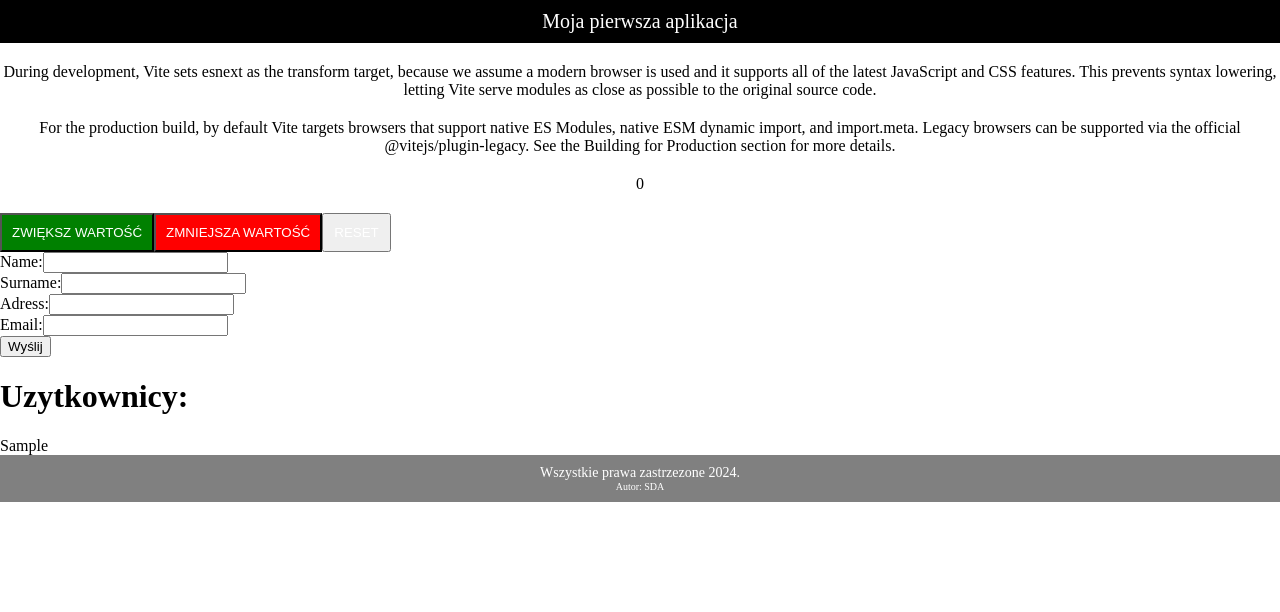
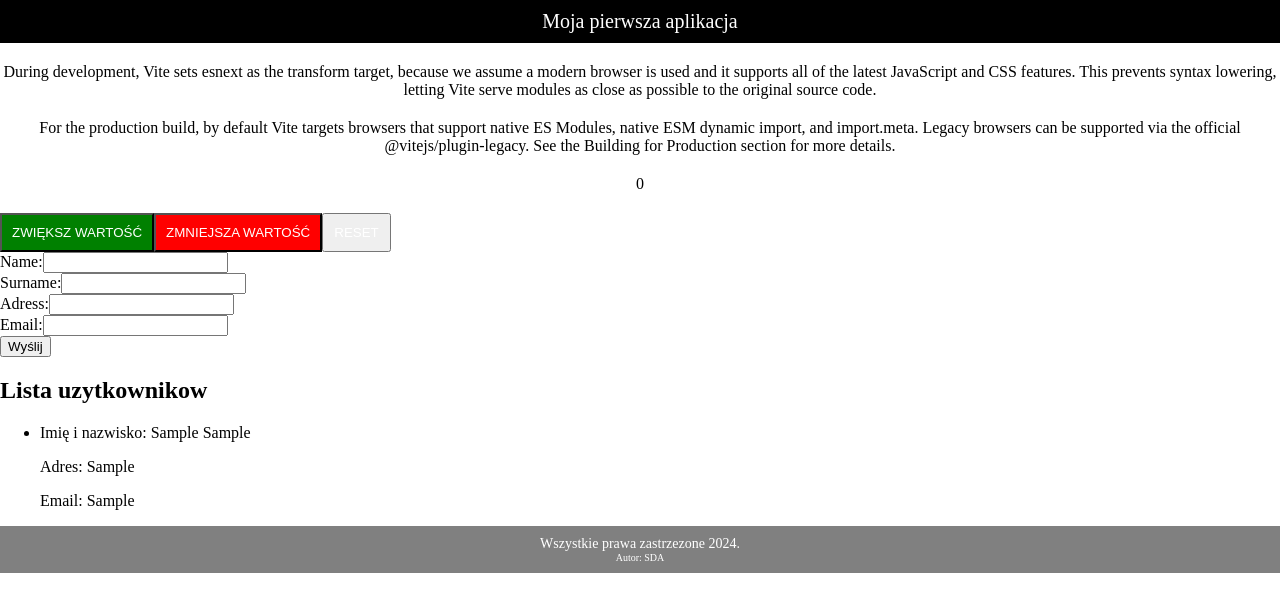
Before and after one commit to KajBialas/SDA-35-React, a React (Vite) app: page / in a window 1280 px wide. Both pictures are taken after typing "Sample", "Sample", "Sample", "Sample" into the empty fields and a click on the button "Wyślij". Shown: the top 612 px of the page. Built offline with nearby package versions, Linux system fonts and the light colour scheme.

Commit message:
Add users list

```diff
--- a/src/components/form/Form.jsx
+++ b/src/components/form/Form.jsx
@@ -1,4 +1,5 @@
 import { useState } from "react";
+import UsersList from "../usersList/UsersList";
 
 const Form = () => {
     const [ inputName, setInputName ] = useState('');
@@ -67,21 +68,10 @@ const Form = () => {
 
                 <button type="submit">Wyślij</button>
             </form>
-            <div>
-                <h1>
-                    Uzytkownicy:
-                </h1>
-                { users.map(element => <div>{element.name}</div>)}
-            </div>
+            <UsersList users={users} />
         </div>
 
     )
 }
 
 export default Form;
-
-
-// Zadanie 2
-// Zainstaluj React Developer Tools w przeglądarce
-// Wyswietl wszystkie dane uzytkownikow dodawanych przez formularz
-// Wykorzystaj reuzywalne komponenty dla calego formularza: Button oraz Utworzyć komponent UserList
--- /dev/null
+++ b/src/components/usersList/UsersList.jsx
@@ -0,0 +1,26 @@
+const UsersList = ({ users }) => {
+    const renderUsers = () => users.map(user =>(
+        <li key={user.email}>
+            <p>
+                Imię i nazwisko: {user.name} { user.surName}
+            </p>
+            <p>
+                Adres: {user.adress}
+            </p>
+            <p>
+                Email: {user.email}
+            </p>
+        </li>
+    ));
+
+    return (
+        <div>
+            <h2>Lista uzytkownikow</h2>
+            <ul>
+                {renderUsers()}
+            </ul>
+        </div>
+    )
+}
+
+export default UsersList;
```
